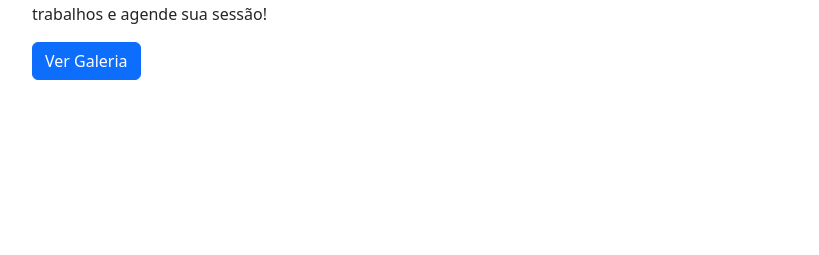
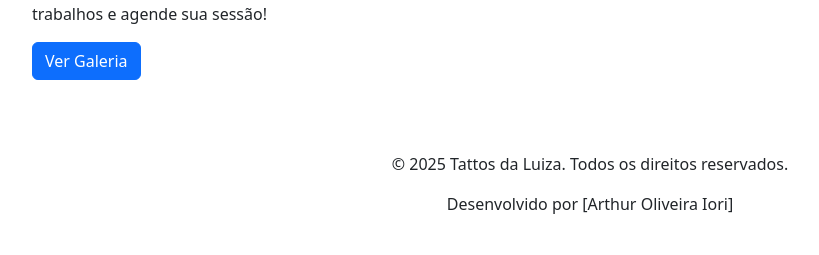
Before and after one commit to th6699/projeto.php, a PHP site: page / in a window 1280 px wide. Shown: the part 230-485 px from the top of the page, without its empty margins (50-869 px from the left). Run offline with PHP 8.4, Linux system fonts and the light colour scheme; some libraries are stand-ins or nearby versions.

Commit message:
adicionado jquery e pequenas alterações

```diff
--- a/index.php
+++ b/index.php
@@ -41,6 +41,12 @@
             include $pagina;
         ?>
     </main>
+    <footer class="site-footer ">
+        <div class="container text-center py-4">
+            <p>&copy; 2025 Tattos da Luiza. Todos os direitos reservados.</p>
+            <p>Desenvolvido por [Arthur Oliveira Iori]</p>
+        </div>
+    </footer>
 </body>
 
 </html>
```
